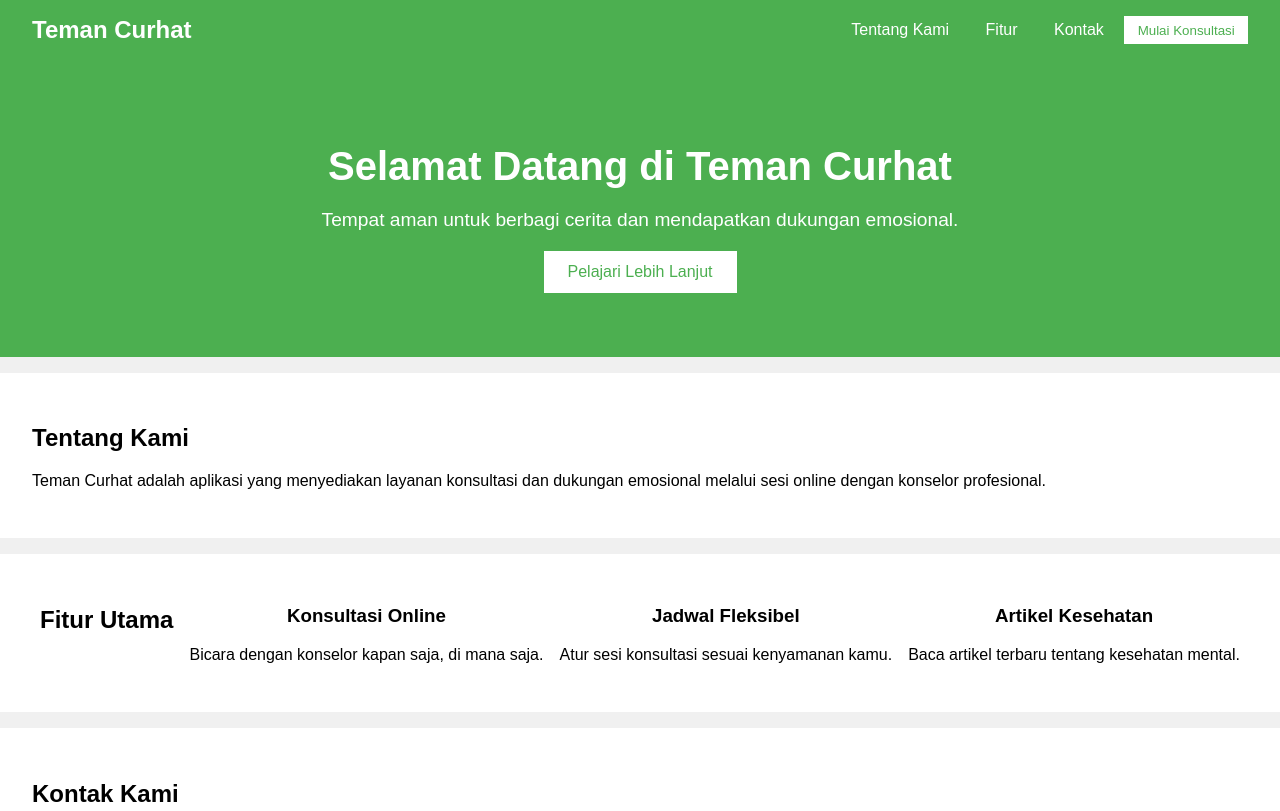
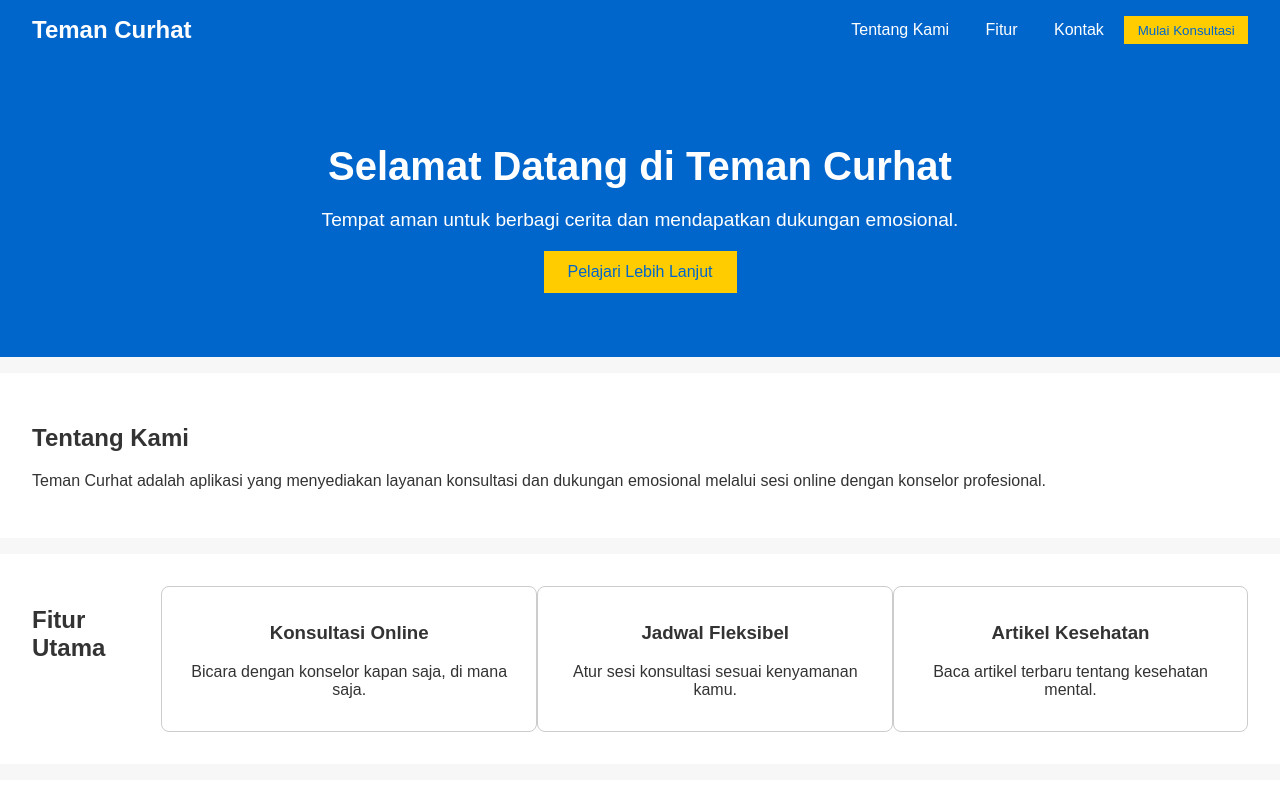
Before and after one commit to webtecu/webtecu.github.io, a plain HTML site: page index.html in a window 1280 px wide. Shown: the top 811 px of the page. Drawn offline with Linux system fonts and the light colour scheme.

Commit message:
Update styles.css

```diff
--- a/styles.css
+++ b/styles.css
@@ -1,14 +1,15 @@
 body {
-    font-family: Arial, sans-serif;
+    font-family: 'Arial', sans-serif;
     margin: 0;
     padding: 0;
-    background-color: #f0f0f0;
+    background-color: #f7f7f7;
+    color: #333;
 }
 header {
     display: flex;
     justify-content: space-between;
     align-items: center;
-    background-color: #4CAF50;
+    background-color: #0066cc;
     padding: 1em 2em;
     color: white;
 }
@@ -20,23 +21,28 @@ header nav a {
     margin: 0 1em;
     color: white;
     text-decoration: none;
+    transition: color 0.3s ease;
+}
+header nav a:hover {
+    color: #ffcc00;
 }
 header .cta-btn {
-    background-color: white;
-    color: #4CAF50;
+    background-color: #ffcc00;
+    color: #0066cc;
     border: none;
     padding: 0.5em 1em;
     cursor: pointer;
+    transition: background-color 0.3s ease;
 }
 header .cta-btn:hover {
-    background-color: #45a049;
-    color: white;
+    background-color: #e6b800;
 }
 .hero {
-    background-color: #4CAF50;
+    background-color: #0066cc;
     color: white;
     text-align: center;
     padding: 4em 2em;
+    animation: fadeIn 2s ease-in;
 }
 .hero h1 {
     font-size: 2.5em;
@@ -46,21 +52,22 @@ header .cta-btn:hover {
     font-size: 1.2em;
 }
 .hero .cta-btn {
-    background-color: white;
-    color: #4CAF50;
+    background-color: #ffcc00;
+    color: #0066cc;
     border: none;
     padding: 0.75em 1.5em;
     font-size: 1em;
     cursor: pointer;
+    transition: background-color 0.3s ease;
 }
 .hero .cta-btn:hover {
-    background-color: #45a049;
-    color: white;
+    background-color: #e6b800;
 }
 .about, .features, .contact {
     padding: 2em;
     background-color: white;
     margin: 1em 0;
+    animation: slideIn 1s ease-out;
 }
 .features {
     display: flex;
@@ -68,9 +75,17 @@ header .cta-btn:hover {
 }
 .feature {
     text-align: center;
+    padding: 1em;
+    border: 1px solid #ccc;
+    border-radius: 8px;
+    transition: transform 0.3s ease;
+}
+.feature:hover {
+    transform: scale(1.05);
+    border-color: #0066cc;
 }
 footer {
-    background-color: #4CAF50;
+    background-color: #0066cc;
     color: white;
     padding: 1em 2em;
     text-align: center;
@@ -79,4 +94,26 @@ footer .social-media a {
     margin: 0 0.5em;
     color: white;
     text-decoration: none;
+    transition: color 0.3s ease;
 }
+footer .social-media a:hover {
+    color: #ffcc00;
+}
+@keyframes fadeIn {
+    from {
+        opacity: 0;
+    }
+    to {
+        opacity: 1;
+    }
+}
+@keyframes slideIn {
+    from {
+        transform: translateY(20px);
+        opacity: 0;
+    }
+    to {
+        transform: translateY(0);
+        opacity: 1;
+    }
+}
```
